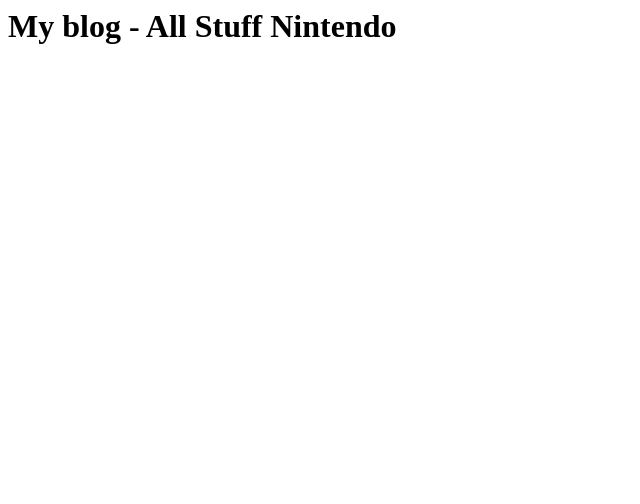
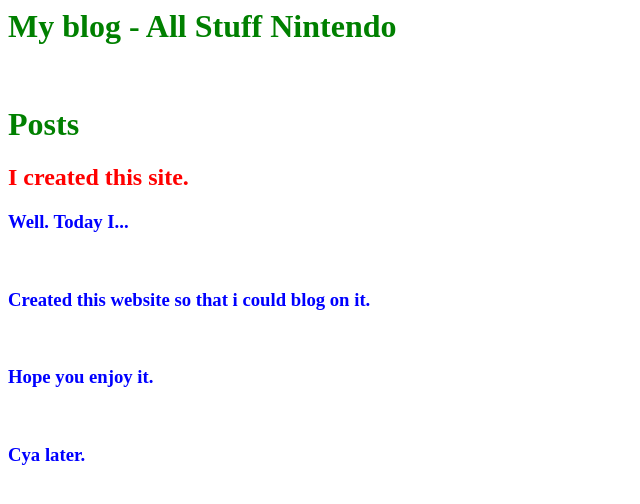
Before and after one commit to allstuffnintendo/blog, a plain HTML site: page index.html in a window 1280 px wide. Shown: the whole page, without its empty margins (0-640 px from the left). Drawn offline with Linux system fonts and the light colour scheme.

Commit message:
Update index.html

```diff
--- a/index.html
+++ b/index.html
@@ -1,9 +1,24 @@
 <html>
 <head>
 <title>Blog</title>
-<div id="titlebar">
+<link rel="stylesheet" type="text/css" href="style/text/color.css">
+  <div id="titlebar">
 </div>
 </head>
 <body>
 <div id="blog">
 <h1>My blog - All Stuff Nintendo</h1>
+<br>
+  <h1>Posts</h1>
+<div id="post1">
+  <h2>I created this site.</h2>
+    <h3>Well. Today I...</h3>
+      <br>
+   <h3>Created this website so that i could blog on it.</h3>
+     <br>
+     <h3>Hope you enjoy it.</h3>
+  <br>
+  <h3>Cya later.</h3>
+  </div>
+  </body>
+  </html>
```
